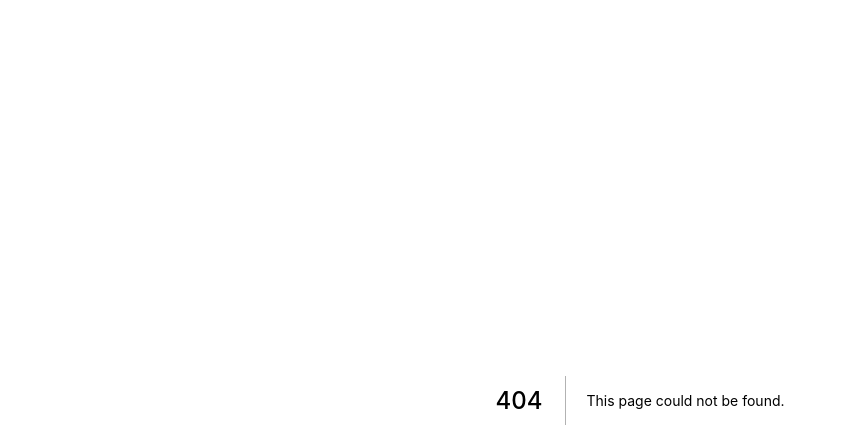
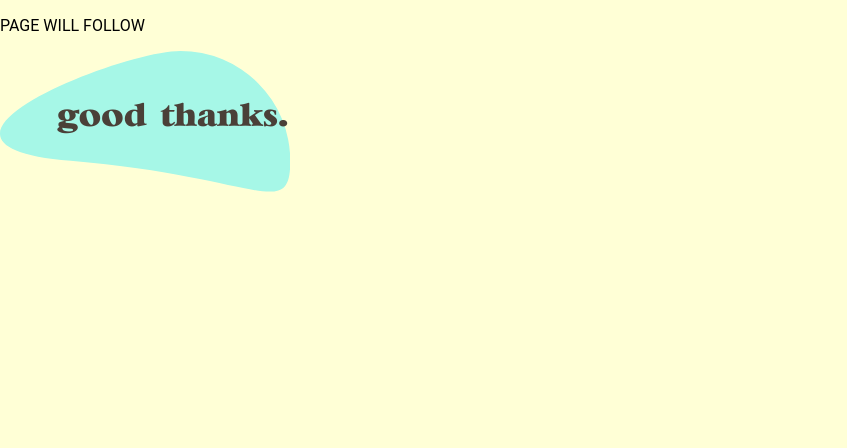
Before and after one commit to RonjaMeinecke/good-thanks-app, a Next.js app: page /signUp in a window 1280 px wide. Before the commit this address had no page. Shown: the top 448 px of the page, without its empty margins (0-847 px from the left). Built offline with nearby package versions, Linux system fonts and the light colour scheme.

Commit message:
close create start page #2 ✨ add link to sign up

```diff
--- a/pages/index.tsx
+++ b/pages/index.tsx
@@ -1,6 +1,8 @@
 import Head from "next/head";
+import React from "react";
 import SplashScreen from "../components/SplashScreen/SplashScreen";
 import styles from "./index.module.css";
+import Link from "next/link";
 
 export default function Home() {
   return (
@@ -16,6 +18,7 @@ export default function Home() {
 
       <main className={styles.Container}>
         <SplashScreen fontColor="var(--primary-font-color-brown)" />
+        <Link href="/signUp">
           <svg
             className={styles.GetStarted}
             xmlns="http://www.w3.org/2000/svg"
@@ -29,6 +32,8 @@ export default function Home() {
               fill="#4a4038"
             />
           </svg>
+        </Link>
+        <Link href="/signUp">
           <svg
             className={styles.Btn}
             xmlns="http://www.w3.org/2000/svg"
@@ -97,6 +102,7 @@ export default function Home() {
               />
             </g>
           </svg>
+        </Link>
       </main>
     </>
   );
--- /dev/null
+++ b/pages/signUp.tsx
@@ -0,0 +1,29 @@
+import Head from "next/head";
+import React from "react";
+import Logo from "../components/Logo/Logo";
+import styles from "./index.module.css";
+
+export default function Home() {
+  return (
+    <>
+      <Head>
+        <title>good thanks.</title>
+        <link rel="icon" href="/favicon.ico" />
+        <meta
+          name="viewport"
+          content="width=device-width,initial-scale=1"
+        ></meta>
+      </Head>
+
+      <main className={styles.Container}>
+        <div className={styles.Logo}>
+          <p>PAGE WILL FOLLOW</p>
+          <Logo
+            fontColor="var(--primary-font-color-brown)"
+            backgroundColor="var(--primary-app-color-turquoise)"
+          />
+        </div>
+      </main>
+    </>
+  );
+}
```
Lines whose indentation alone changed are shown as unchanged.
